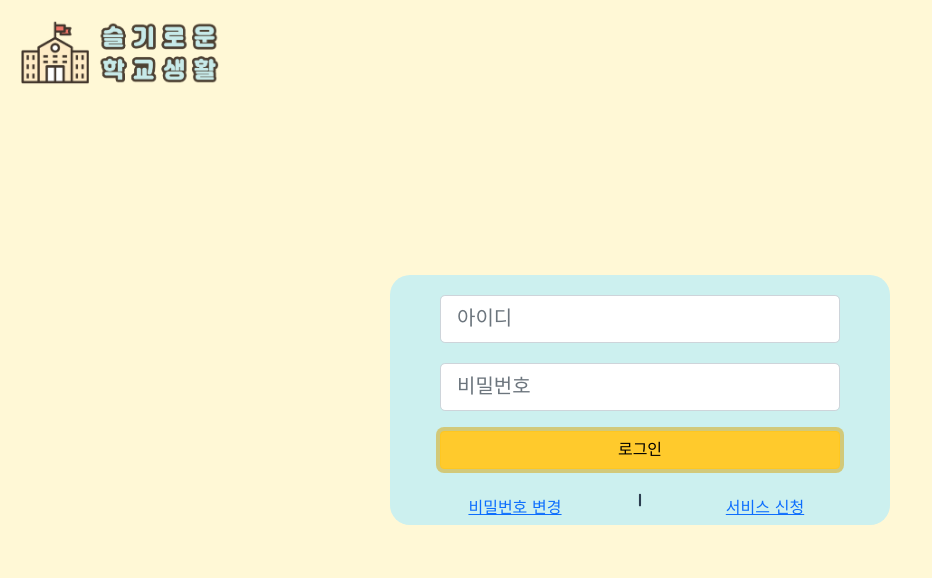
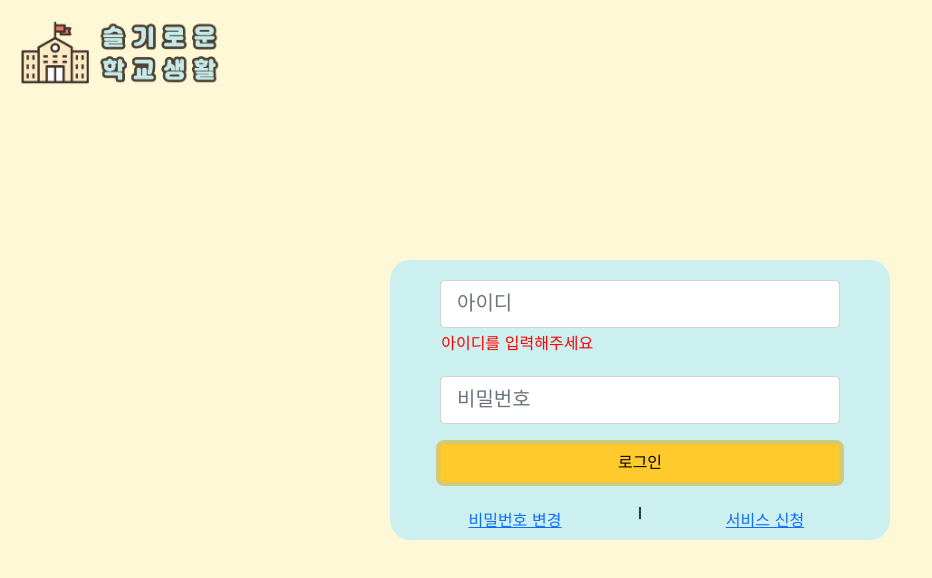
Before and after one commit to Jeong-Heui-Jin/wise_school, a Vue app in the folder frontend/: page /login in a window 1280 px wide. Both pictures are taken after a click on the button "로그인". Shown: the top 578 px of the page, without its empty margins (0-932 px from the left). Built offline with nearby package versions, Linux system fonts and the light colour scheme; no server answers; a web font is replaced by a local one.

Commit message:
Update ID, Password Defence Code

```diff
--- a/frontend/src/views/BeforeLogin/Login.vue
+++ b/frontend/src/views/BeforeLogin/Login.vue
@@ -15,6 +15,7 @@
         placeholder="아이디"
         size="lg"
       ></b-form-input>
+      <p style="color: red; text-align: left; padding: 0.2rem 0 0 3.2rem; margin: 0px;" id="error" v-if="isIdNull"> {{idMessage}} </p>
       <!-- 비밀번호 입력 폼 -->
       <b-form-input
         v-model="loginCredentials.password"
@@ -23,6 +24,7 @@
         placeholder="비밀번호"
         size="lg"
       ></b-form-input>
+      <p style="color: red; text-align: left; padding: 0.2rem 0 0 3.2rem; margin: 0px;" id="error" v-if="isPasswordNull"> {{passwordMessage}} </p>
 
       <b-button block variant="warning" id="loginBtn" @click="login">로그인</b-button>
       <b-row id="link">
@@ -46,6 +48,10 @@ export default {
         username: "",
         password: "",
       },
+      isIdNull:false,
+      isPasswordNull:false,
+      idMessage:"아이디를 입력해주세요",
+      passwordMessage:"비밀번호를 입력해주세요",
     };
   },
   components: {
@@ -54,6 +60,24 @@ export default {
   methods: {
     login: function(event) {
       event.preventDefault()
+
+      // 아이디 입력칸이 비어있으면 알림
+      if(!this.loginCredentials.username){
+        this.isIdNull=true;
+        this.isPasswordNull=false;
+        return;
+      } else {
+        this.isIdNull=false;
+
+        // 비밀번호 입력칸이 비어있으면 알림
+        if(!this.loginCredentials.password){
+          this.isPasswordNull=true;
+          return;
+        } else {
+          this.isPasswordNull = false;
+        }
+      }
+
       axios({
         method: 'post',
         url: 'http://127.0.0.1:8000/accounts/login/',
@@ -85,7 +109,7 @@ export default {
 #loginForm {
   max-width: 500px;
   min-width: 500px;
-  max-height: 250px;
+
   min-height: 250px;
   background-color: #ccf0ef;
   border-radius: 20px;
```
Also changed, not shown: 1 other file (tests, documents, lock files or other folders).
